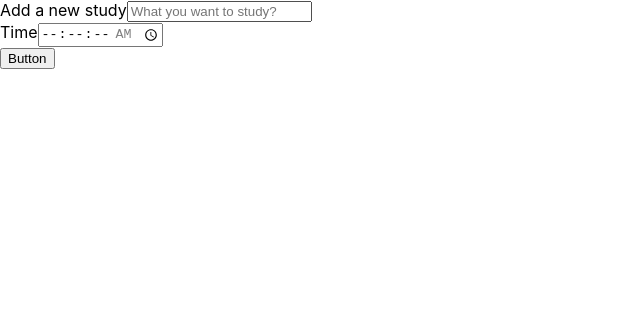
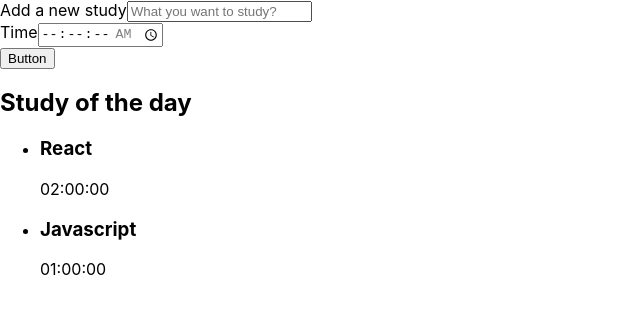
Before and after one commit to kevinaraujo/react-with-ts, a React (Create React App) app: page / in a window 1280 px wide. Shown: the top 314 px of the page, without its empty margins (0-640 px from the left). Built offline with nearby package versions, Linux system fonts and the light colour scheme.

Commit message:
feat: Created list component.

```diff
--- a/src/App.tsx
+++ b/src/App.tsx
@@ -1,10 +1,12 @@
 import React from 'react';
 import Form from './components/Form';
+import Lista from './components/List';
 
 function App() {
   return (
     <div className="App">
      <Form/>
+     <Lista/>
     </div>
   );
 }
--- /dev/null
+++ b/src/components/List/index.tsx
@@ -0,0 +1,30 @@
+import { render } from '@testing-library/react'
+import React from 'react'
+
+function Lista() {
+    return (
+        <aside>
+            <h2>Study of the day</h2>
+            <ul>
+                <li>
+                    <h3>
+                        React
+                    </h3>
+                    <span>
+                        02:00:00
+                    </span>
+                </li>
+                <li>
+                    <h3>
+                        Javascript
+                    </h3>
+                    <span>
+                        01:00:00
+                    </span>
+                </li>
+            </ul>
+        </aside>
+    )
+}
+
+export default Lista
```
Also changed, not shown: 1 other file (tests, documents, lock files or other folders).
